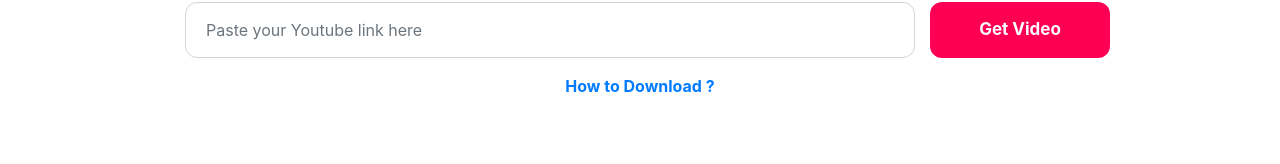
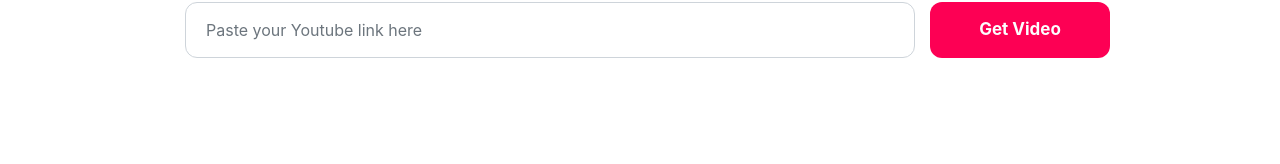
Before and after one commit to sandeepahuja-stack/youtube-thumb-nail, a Next.js app: page / in a window 1280 px wide. Shown: the part 200-364 px from the top of the page. Built offline with nearby package versions, Linux system fonts and the light colour scheme.

Commit message:
commented

```diff
--- a/components/pages/Home/index.jsx
+++ b/components/pages/Home/index.jsx
@@ -150,7 +150,7 @@ function Home() {
       }
 
 
-    <YoutubeEmbed embedId="Tje77ziz8HU" isOpen={isOpen} updateIsOpen={updateIsOpen} header="How to Download?" />
+    {/* <YoutubeEmbed embedId="Tje77ziz8HU" isOpen={isOpen} updateIsOpen={updateIsOpen} header="How to Download?" /> */}
 
     <hr className="m-0"/>
       <div >
@@ -169,9 +169,9 @@ function Home() {
                   <button className="btn-main  btn " onClick={()=>{getVideo(value)}} target="_blank">Get Video</button>
                 </div>
               </div>
-              <p className=" text-center mt-2 mb-0"><a href="javascript:void(0)" className="text-primary pointer font-weight-bold" onClick={()=>{
+              {/* <p className=" text-center mt-2 mb-0"><a href="javascript:void(0)" className="text-primary pointer font-weight-bold" onClick={()=>{
                 updateIsOpen(!isOpen)
-              }}>How to Download ?</a></p>
+              }}>How to Download ?</a></p> */}
               {isError && <p className="text-danger text-center m-0">Url entered is wrong</p>}
 
             </div>
```
